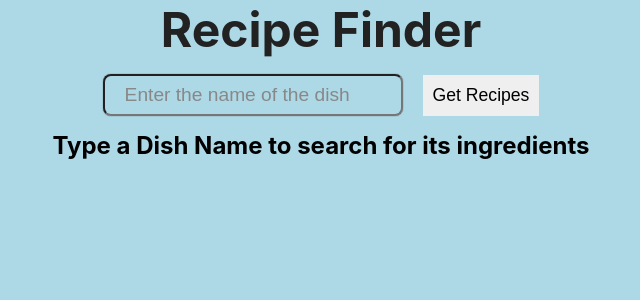
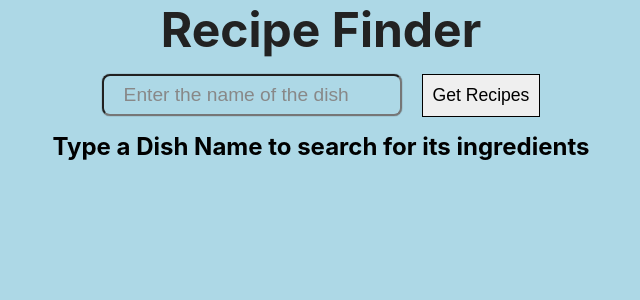
Before and after one commit to devkrishn/Recipe-Finder, a React (Create React App) app: page / in a window 1280 px wide. Shown: the top 300 px of the page, without its empty margins (319-959 px from the left). Built offline with nearby package versions, Linux system fonts and the light colour scheme.

Commit message:
Styled like button and changed stlye of header form

```diff
--- a/src/css/headerform.css
+++ b/src/css/headerform.css
@@ -37,7 +37,7 @@
     font-size: 1.1rem;
     margin-left: 20px;
     padding: 10px;
-    border: 0;
+    border: 1px solid black;
     cursor: pointer;
   }
 
--- a/src/css/recipesearch.css
+++ b/src/css/recipesearch.css
@@ -40,3 +40,6 @@
   .noData {
     text-align: center;
   }
+  #like{
+    float: right;
+  }
```
